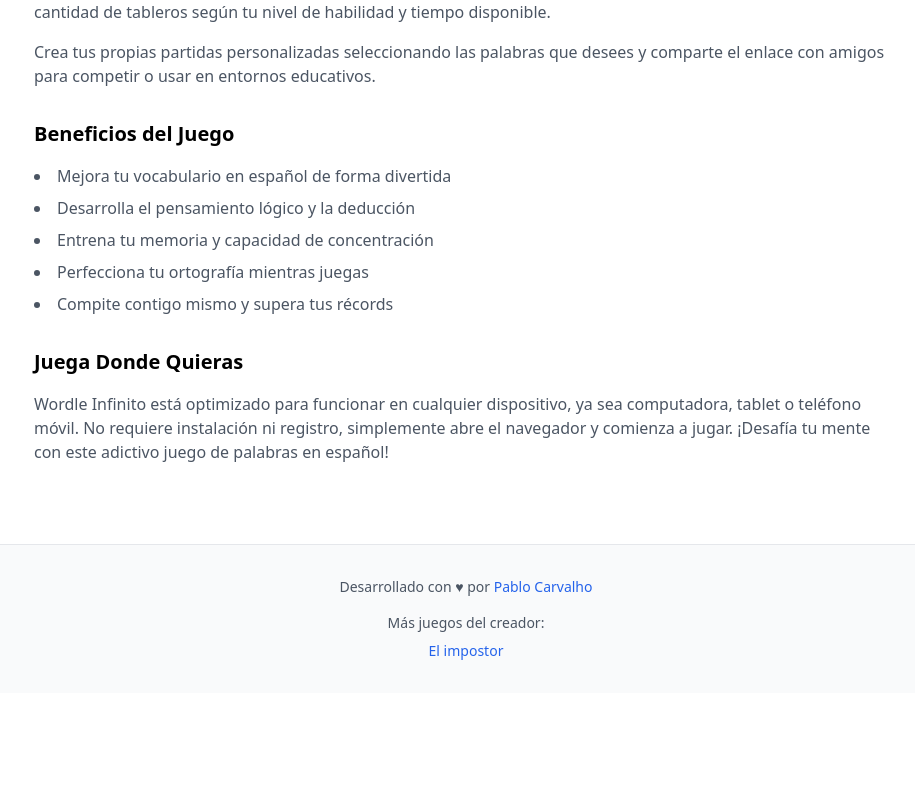
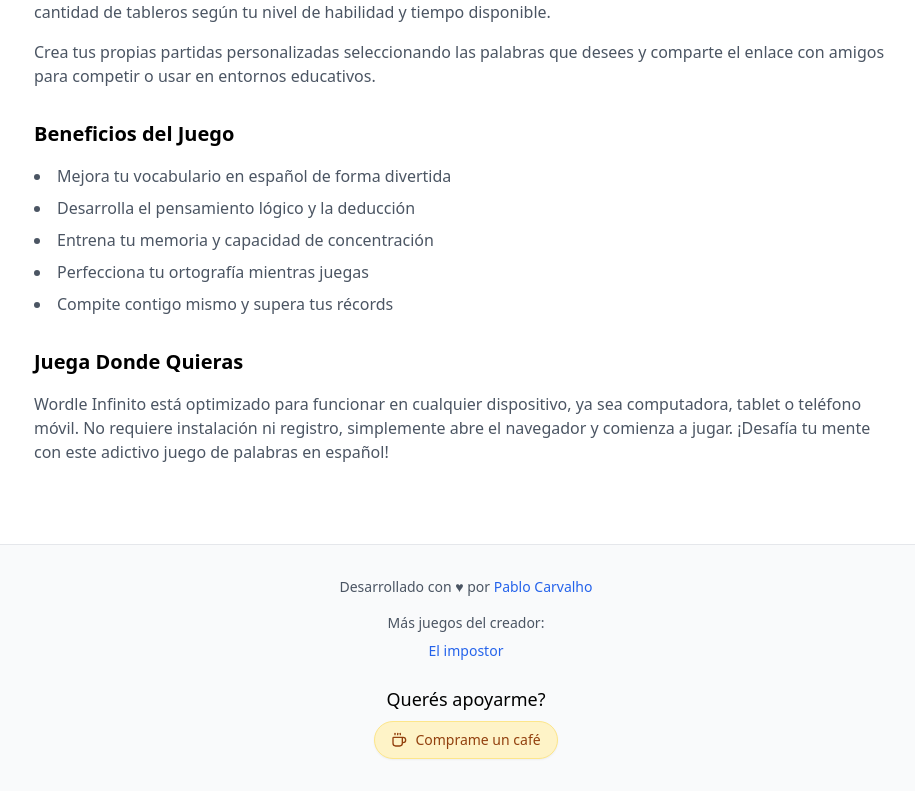
Before and after one commit to PolCarva/wordle-infinito, a Next.js app: page / in a window 1280 px wide. Shown: the part 1722-2513 px from the top of the page, without its empty margins (174-1089 px from the left). Before the commit the page ends 2415 px from the top, so only its background shows below. Built offline with nearby package versions, Linux system fonts and the light colour scheme.

Commit message:
feat(footer): Add "Buy Me a Coffee" button to the footer for user support

```diff
--- a/app/components/ui/Footer.tsx
+++ b/app/components/ui/Footer.tsx
@@ -1,3 +1,4 @@
+import { Coffee } from 'lucide-react';
 import Link from 'next/link';
 
 export function Footer() {
@@ -32,6 +33,20 @@
               El impostor
             </Link>
           </div>
+
+          {/* Botón de café */}
+          <div className="pt-2 flex flex-col items-center gap-2">
+            <h2 className='text-lg font-medium'>Querés apoyarme?</h2>
+            <Link
+              href="https://buymeacoffee.com/pablocarvalho"
+              target="_blank"
+              rel="noopener noreferrer"
+              className="inline-flex items-center gap-2 px-4 py-2 text-sm bg-amber-100 dark:bg-amber-900/20 text-amber-800 dark:text-amber-300 rounded-full border border-amber-200 dark:border-amber-800 hover:bg-amber-200 dark:hover:bg-amber-900/40 transition-colors duration-200 shadow-sm hover:shadow-md"
+            >
+              <Coffee className='size-4'/>
+              <span className="font-medium">Comprame un café</span>
+            </Link>
+          </div>
         </div>
       </div>
     </footer>
```
